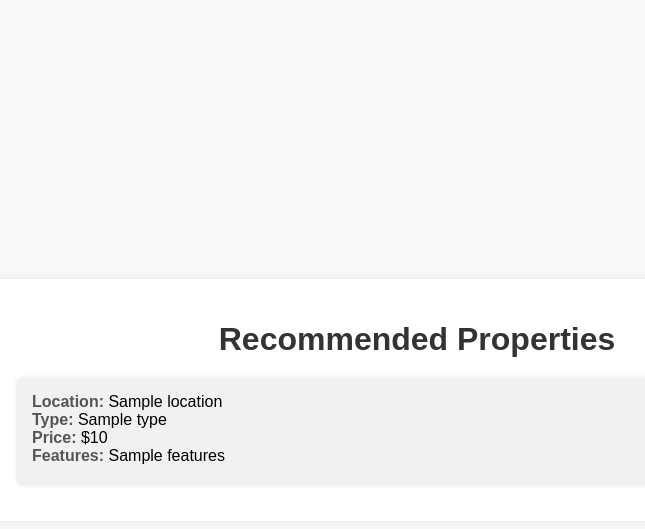
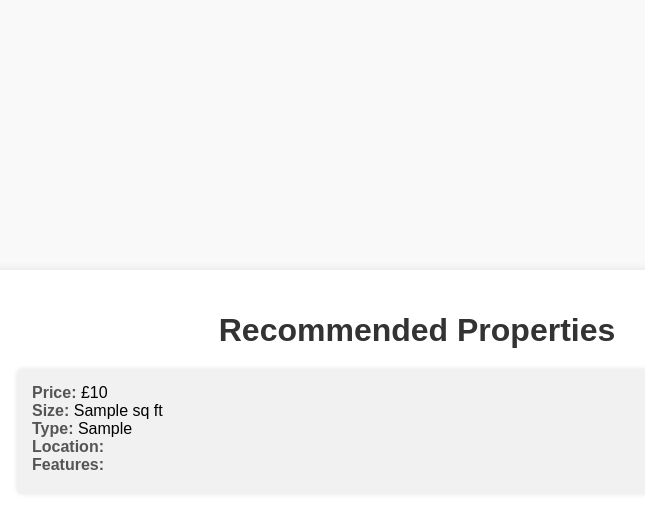
Before and after one commit to georn/final-project-uk-real-estate-recommendation-system, a Flask app: template src/webserver/templates/recommendations.html in a window 1280 px wide. Shown: the top 529 px of the page, without its empty margins (223-868 px from the left). Run offline with Flask 3, Linux system fonts and the light colour scheme; the template is opened without the code that fills it: most values are stand-ins (such as "Sample title", 1, 10 or a date in 2020); parts of the project's set-up code (start-up, migrations or seed data) failed here and were passed over.

Commit message:
Updated the property recommendation details in the recommendations.html template.

```diff
--- a/src/webserver/templates/recommendations.html
+++ b/src/webserver/templates/recommendations.html
@@ -11,10 +11,17 @@
         {% for property in recommendations %}
         <li class="recommendation-item">
             <div class="property-info">
-                <span class="property-label">Location:</span> {{ property.Location }}<br>
-                <span class="property-label">Type:</span> {{ property.Type }}<br>
-                <span class="property-label">Price:</span> ${{ property.Price }}<br>
-                <span class="property-label">Features:</span> {{ property.Features }}
+                <span class="property-label">Price:</span> £{{ "{:,.0f}".format(property.price) }}<br>
+                <span class="property-label">Size:</span> {{ property.size_sq_ft }} sq ft<br>
+                <span class="property-label">Type:</span> {{ property.property_type }}<br>
+                <span class="property-label">Location:</span>
+                {% if property.location_Urban %}Urban
+                {% elif property.location_Suburban %}Suburban
+                {% elif property.location_Rural %}Rural
+                {% endif %}<br>
+                <span class="property-label">Features:</span>
+                {% if property.has_garden %}Garden, {% endif %}
+                {% if property.has_parking %}Parking{% endif %}
             </div>
         </li>
         {% endfor %}
```
